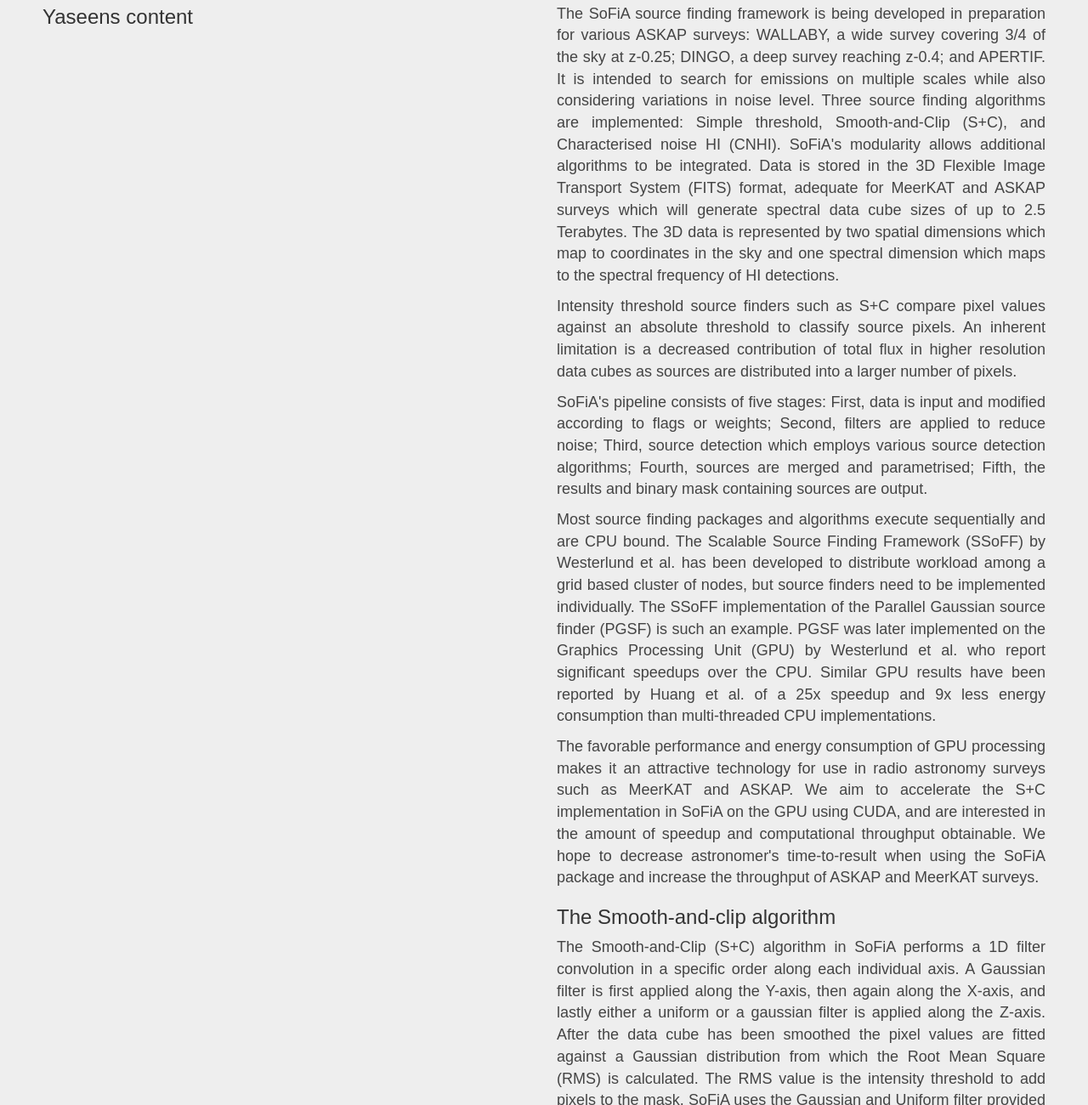
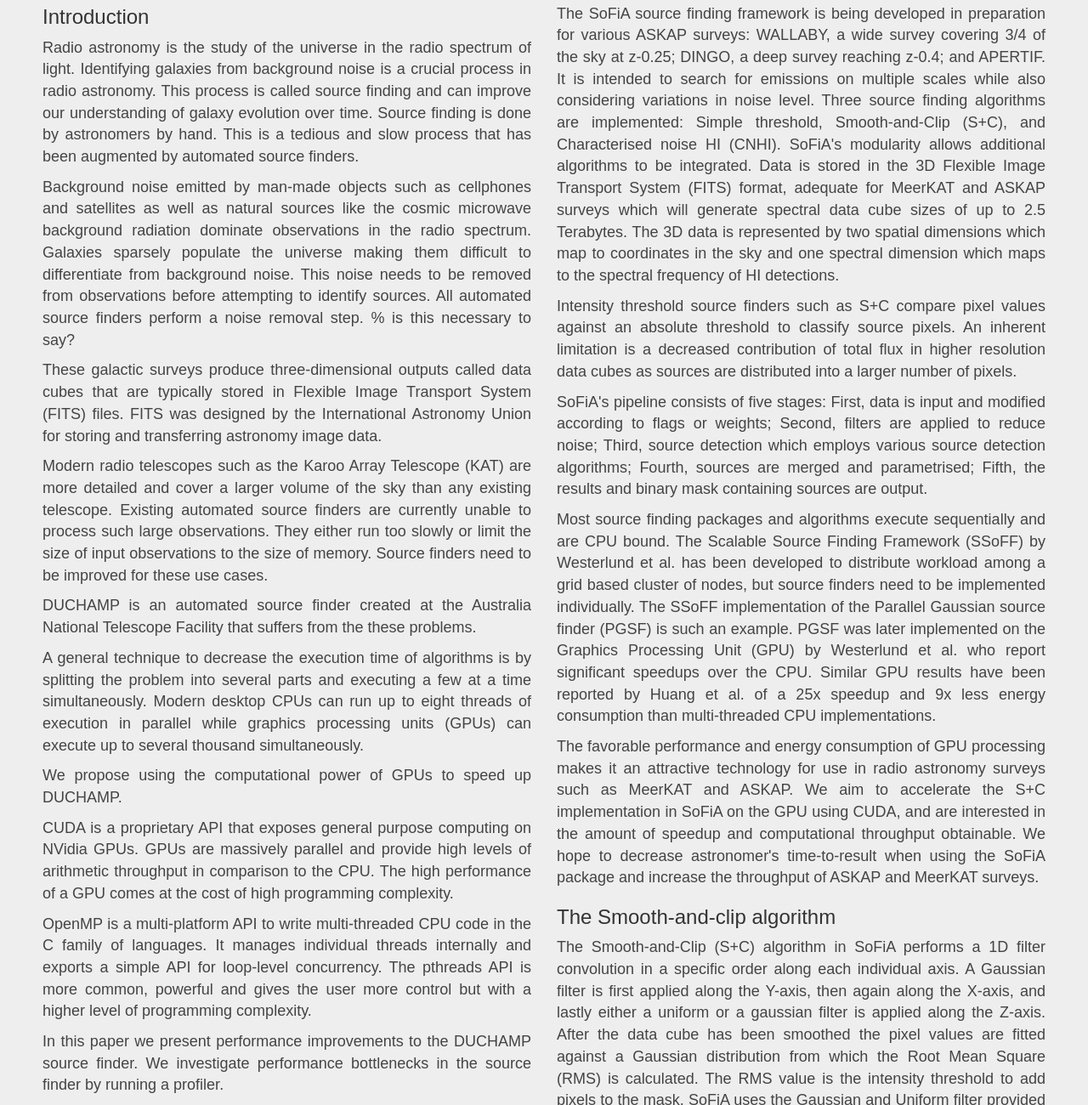
Before and after one commit to Jarreddebeer/honors-project-website, a plain HTML site: page index.html in a window 1280 px wide. Shown: the part 2128-3428 px from the top of the page at 85% size. Drawn offline with Linux system fonts and the light colour scheme.

Commit message:
add duchamp intro section

```diff
--- a/index.html
+++ b/index.html
@@ -68,7 +68,7 @@
                 <h1>DUCHAMP</h1>
                 <p>
 
-               Duchamp is a 3-Dimensional spectral H1 source finder. it performs best when using the A' Trous wavelet reconstruction algorithm for noise removal. it removes noise at all scales on the entire cube at once. After noise removal it thresholds pixel values and merges nearby detected pixels to identify sources. We found that convolution took at least 67% of the execution time of the noise removal algorithm. This algorithm was accelerated with CUDA and OpenMP.
+               DUCHAMP is a 3-Dimensional spectral H1 source finder. it performs best when using the A' Trous wavelet reconstruction algorithm for noise removal. it removes noise at all scales on the entire cube at once. After noise removal it thresholds pixel values and merges nearby detected pixels to identify sources. We found that convolution took at least 67% of the execution time of the noise removal algorithm. This algorithm was accelerated with CUDA and OpenMP.
                 Accelerating convolution and certain matrix operations with openmp and cuda decreased this to 17% of the execution time with the thresholding now dominating execution time.
                 </p>
             </div>
@@ -121,7 +121,92 @@
                 <i class="fa fa-quote-right"></i></p>
             </div>
 
-            <h3>Yaseens content</h3>
+            <h3>Introduction</h3>
+
+<p>
+Radio astronomy is the study of the universe in the radio spectrum of light.
+Identifying galaxies from background noise is a crucial process in radio astronomy.
+This process is called source finding and can improve our understanding of galaxy evolution over time.
+Source finding is done by astronomers by hand.
+This is a tedious and slow process that has been augmented by automated source finders.
+</p><p>
+
+Background noise emitted by man-made objects such as cellphones and satellites as well as natural sources like the cosmic microwave background radiation dominate observations in the radio spectrum.
+Galaxies sparsely populate the universe making them difficult to differentiate from background noise.
+This noise needs to be removed from observations before attempting to identify sources.
+All automated source finders perform a noise removal step. % is this necessary to say?
+
+</p><p>
+These galactic surveys produce three-dimensional outputs called data cubes that are typically stored in Flexible Image Transport System (FITS) files.
+FITS was designed by the International Astronomy Union for storing and transferring astronomy image data.
+
+</p><p>
+Modern radio telescopes such as the Karoo Array Telescope (KAT) are more detailed and cover a larger volume of the sky than any existing telescope.
+Existing automated source finders are currently unable to process such large observations.
+They either run too slowly or limit the size of input observations to the size of memory.
+Source finders need to be improved for these use cases.
+
+</p><p>
+DUCHAMP is an automated source finder created at the Australia National Telescope Facility that suffers from the these problems.
+
+</p><p>
+A general technique to decrease the execution time of algorithms is by splitting the problem into several parts and executing a few at a time simultaneously.
+Modern desktop CPUs can run up to eight threads of execution in parallel while graphics processing units (GPUs) can execute up to several thousand simultaneously.
+
+</p><p>
+We propose using the computational power of GPUs to speed up DUCHAMP.
+
+</p><p>
+CUDA is a proprietary API that exposes general purpose computing on NVidia GPUs.
+GPUs are massively parallel and provide high levels of arithmetic throughput in comparison to the CPU.
+The high performance of a GPU comes at the cost of high programming complexity.
+
+</p><p>
+OpenMP is a multi-platform API to write multi-threaded CPU code in the C family of languages.
+It manages individual threads internally and exports a simple API for loop-level concurrency.
+The pthreads API is more common, powerful and gives the user more control but with a higher level of programming complexity.
+
+</p><p>
+In this paper we present performance improvements to the DUCHAMP source finder.
+We investigate performance bottlenecks in the source finder by running a profiler.
+
+</p><p>
+We first investigate bottlenecks in the source finder, find algorithmic improvements and then use parallelism to speed it up.
+
+</p>
+<h3>DUCHAMP</h3>
+<p>
+\textsc{Duchamp} is a three dimensional source finder written by Matthew Whiting at the Australia Telescope National Facility.
+The \textsc{Duchamp} source finding strategy  is the most reliable and complete of all source finding strategies that were tested by Popping et al \cite{popping2012comparison}.
+This makes it an ideal candidate for acceleration, as it would be the most useful for use by future large hydrogen surveys.
+</p><p>
+
+\textsc{Duchamp} currently runs in a single thread on a single CPU core.
+There have been multiple attempts to run parts of the \textsc{Duchamp} pipeline over multiple CPU cores \cite{scott}.
+Badenhorst et al successfully sped up the A' Trous noise removal algorithm, which was the greatest contributor to the execution time, by 13x with eight threads on a quad-core CPU.
+This speed up came with a 6x memory usage penalty.
+They found that with the speed up in the noise removal the execution time is now dominated by the statistics section of the pipeline.
+Finally, they note that GPU acceleration has the potential to dramatically increase performance.
+
+</p><p>
+Selavy \cite{whiting2012source} is a distributed version of \textsc{Duchamp} that runs across multiple CPU cores across multiple hosts using the Messaging Passing Interface to communicate between hosts.
+It too accelerated the noise removal algorithm with a small loss in precision due to using approximate statistics methods and converting from computation with doubles to floats.
+It was designed to run on a cluster of nodes each with several CPU cores where the entire data cube is unable to fit onto a single node.
+</p>
+
+
+
+
+
+
+
+
+
+
+
+
+
+
 
         </div>
         <div class="col-sm-6">
```
